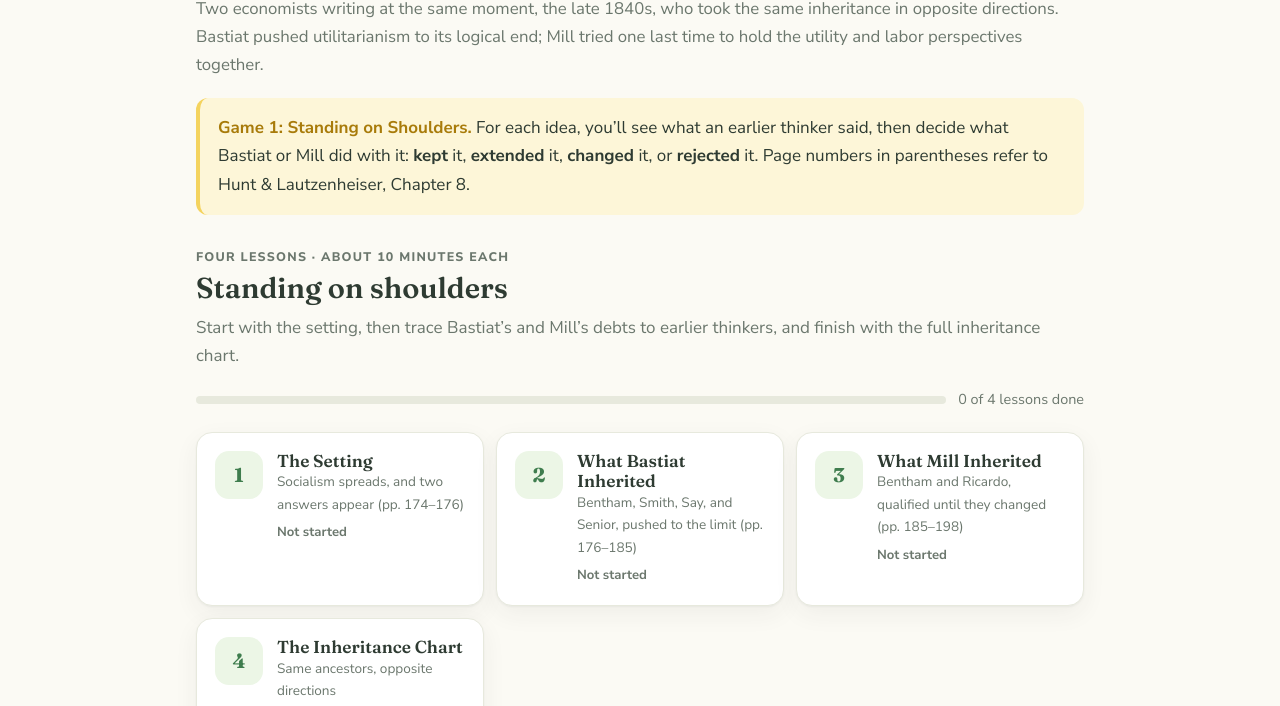
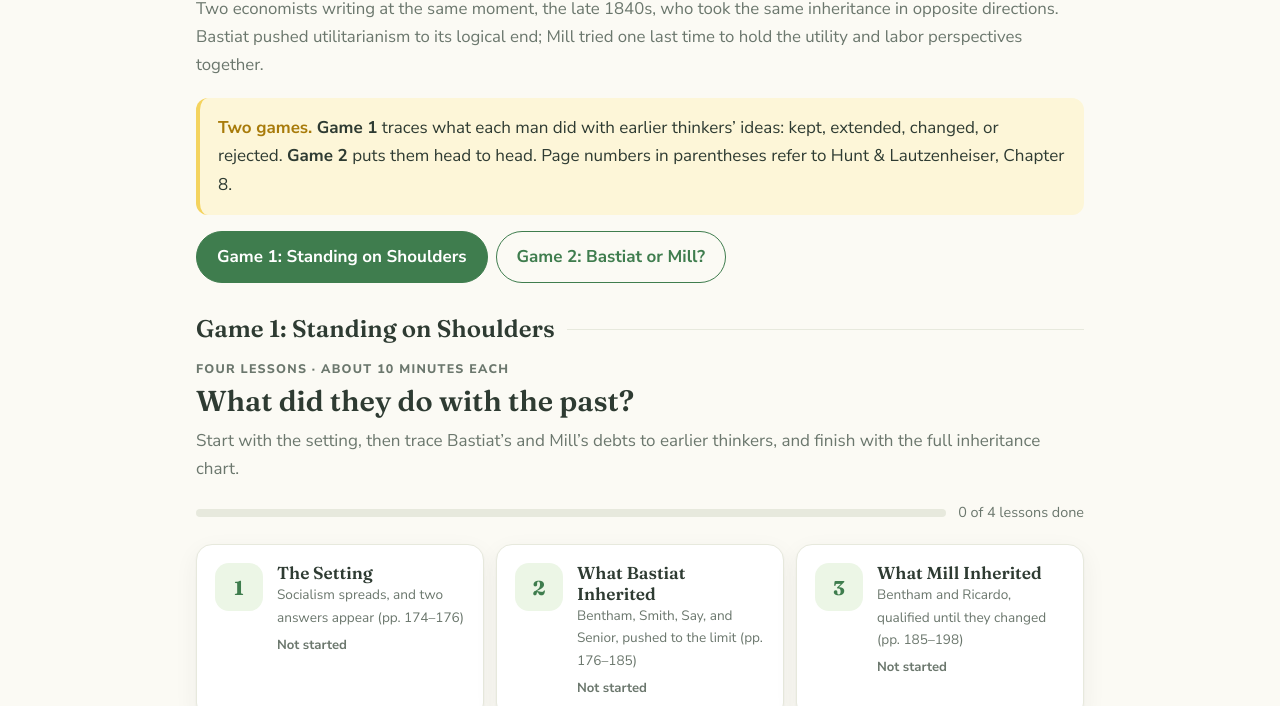
Before and after one commit to kbonzon/kbonzon.github.io, a plain HTML site: page build-4.html in a window 1280 px wide. Shown: the part 225-931 px from the top of the page. Drawn offline with Linux system fonts and the light colour scheme.

Commit message:
Add files via upload

```diff
--- a/build-4.html
+++ b/build-4.html
@@ -24,12 +24,22 @@
       <h1>Bastiat and Mill</h1>
       <p class="sub">Two economists writing at the same moment, the late 1840s, who took the same inheritance in opposite directions. Bastiat pushed utilitarianism to its logical end; Mill tried one last time to hold the utility and labor perspectives together.</p>
       <div class="note">
-        <strong>Game 1: Standing on Shoulders.</strong> For each idea, you’ll see what an earlier thinker said, then decide what Bastiat or Mill did with it: <b>kept</b> it, <b>extended</b> it, <b>changed</b> it, or <b>rejected</b> it. Page numbers in parentheses refer to Hunt &amp; Lautzenheiser, Chapter 8.
+        <strong>Two games.</strong> <b>Game 1</b> traces what each man did with earlier thinkers’ ideas: kept, extended, changed, or rejected. <b>Game 2</b> puts them head to head. Page numbers in parentheses refer to Hunt &amp; Lautzenheiser, Chapter 8.
+      </div>
+      <div class="btn-row" style="margin-top:16px">
+        <a class="btn" href="#game1">Game 1: Standing on Shoulders</a>
+        <a class="btn ghost" href="#game2">Game 2: Bastiat or Mill?</a>
       </div>
     </div>
 
-    <section>
+    <section id="game1">
+      <h2 class="section-title">Game 1: Standing on Shoulders</h2>
       <div id="lab" aria-live="polite"></div>
+    </section>
+
+    <section id="game2">
+      <h2 class="section-title">Game 2: Bastiat or Mill?</h2>
+      <div id="lab2" aria-live="polite"></div>
     </section>
   </main>
 
@@ -40,11 +50,17 @@
   <script src="js/site.js?v=4"></script>
   <script src="js/lab.js?v=4"></script>
   <script src="js/lessons/bastiat-mill-lineage.js?v=4"></script>
+  <script src="js/lessons/bastiat-mill-duel.js?v=4"></script>
   <script>
     LAB.start("#lab", window.LINEAGE_LESSONS, "lineage", {
       eyebrow: "Four lessons · about 10 minutes each",
-      heading: "Standing on shoulders",
+      heading: "What did they do with the past?",
       intro: "Start with the setting, then trace Bastiat’s and Mill’s debts to earlier thinkers, and finish with the full inheritance chart."
+    });
+    LAB.start("#lab2", window.DUEL_LESSONS, "duel", {
+      eyebrow: "Three lessons · about 10 minutes each",
+      heading: "Same questions, opposite answers",
+      intro: "Sort their statements, debate five policy questions as each man, then place them on the course question."
     });
   </script>
 </body>
```
Also changed, not shown: 1 other file.
